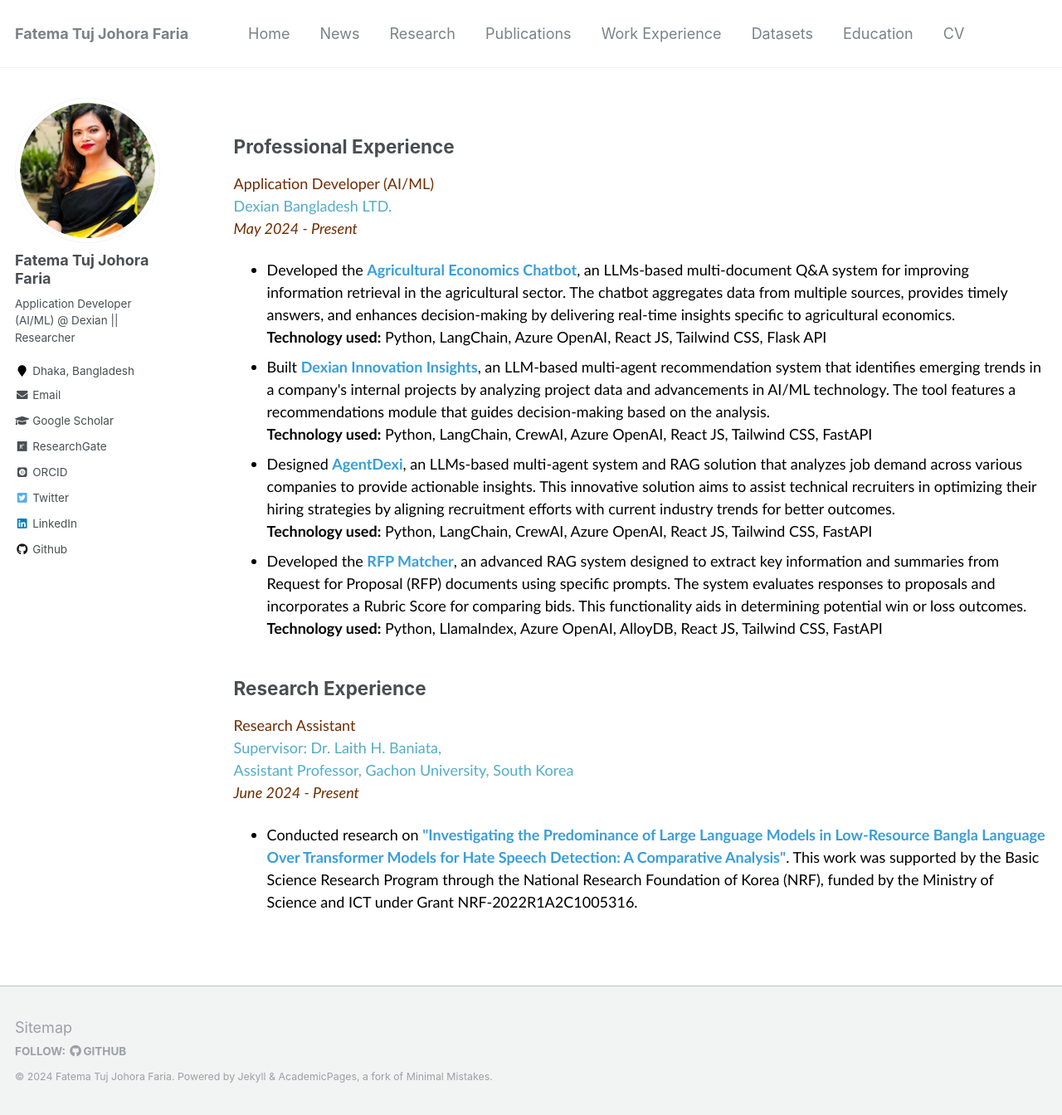
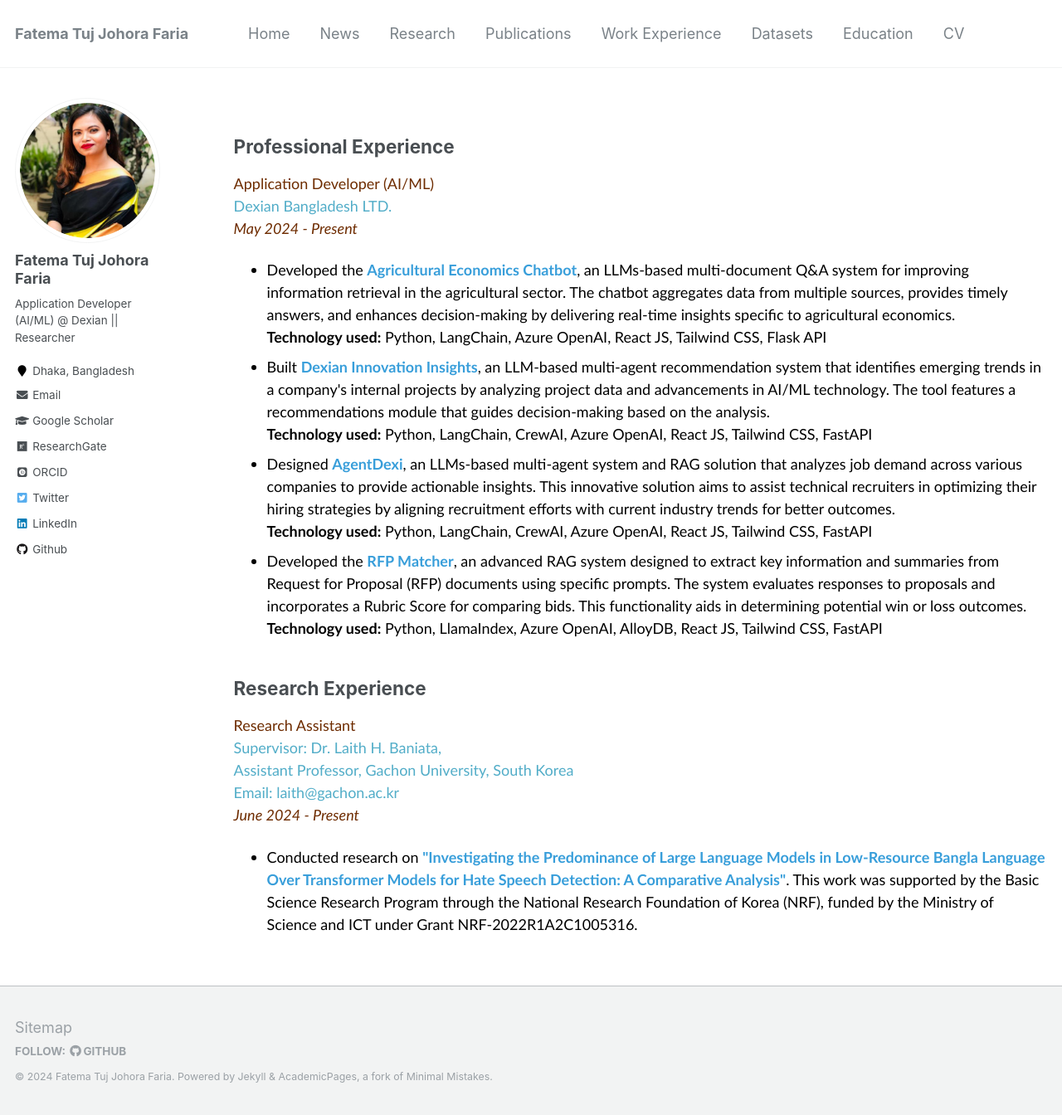
Before and after one commit to fatemafaria142/fatemafaria142.github.io, a Jekyll site: the page built from _pages/work.md, in a window 1280 px wide and 1344 px high. Shown: the whole window at 83% size. Built offline with Jekyll 4.4.1, drawn with Linux system fonts in a browser that asks for light colours; some web fonts are replaced.

Commit message:
Changed to work experience

```diff
--- a/_pages/work.md
+++ b/_pages/work.md
@@ -35,6 +35,7 @@
 <span style="color:#6E2C00">Research Assistant</span><br/>
 [Supervisor: Dr. Laith H. Baniata, ](https://www.researchgate.net/profile/Laith-Baniata)<br/>
 [Assistant Professor, Gachon University, South Korea](https://www.gachon.ac.kr/sites/eng/index.do/)<br/>
+[Email: laith@gachon.ac.kr](laith@gachon.ac.kr)<br/>
 <span style="color:#6E2C00"><em>June 2024 - Present</em></span>
 <ul style="font-family:Trebuchet MS; color:black;">
 <li> Conducted research on <b style="color:#389EDA">"Investigating the Predominance of Large Language Models in Low-Resource Bangla Language Over Transformer Models for Hate Speech Detection: A Comparative Analysis"</b>. This work was supported by the Basic Science Research Program through the National Research Foundation of Korea (NRF), funded by the Ministry of Science and ICT under Grant NRF-2022R1A2C1005316. </li>
```
